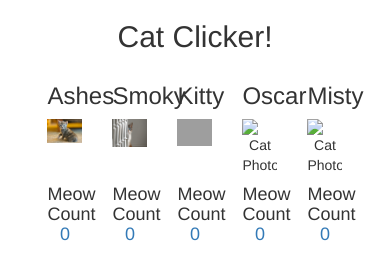
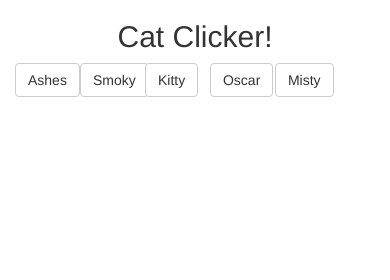
Before and after one commit to ahdeshpande/Cat-Clicker, a plain HTML site: page index.html in a window 390 px wide. Drawn offline with nearby package versions, Linux system fonts and the light colour scheme; grey boxes are pictures that could not be loaded.

Commit message:
Cat Clicker Premium

```diff
--- a/index.html
+++ b/index.html
@@ -1,4 +1,4 @@
-<!DOCTYPE>
+<!DOCTYPE html>
 <html>
 <head>
 	<title>
@@ -12,55 +12,12 @@
 			<h2 class="text-center">Cat Clicker!</h2>
 		</div>
 
-		<div class="row">
-			<div class="col-xs-2 col-xs-offset-1 text-center">
-				<figure>
-					<h3><figcaption class="cat-name-1"></figcaption></h3>
-					<img src="img/cat-1.jpg" alt="Cat Photo" name="cat-1" class="cat-image cat-1">
-				</figure>
-			</div>
-			<div class="col-xs-2 text-center">
-				<figure>
-					<h3><figcaption class="cat-name-2"></figcaption></h3>
-					<img src="img/cat-2.jpg" alt="Cat Photo" name="cat-2" class="cat-image cat-2">
-				</figure>
-			</div>
-			<div class="col-xs-2 text-center">
-				<figure>
-					<h3><figcaption class="cat-name-3"></figcaption></h3>
-					<img src="img/cat-3.jpg" alt="Cat Photo" name="cat-3" class="cat-image cat-3">
-				</figure>
-			</div>
-			<div class="col-xs-2 text-center">
-				<figure>
-					<h3><figcaption class="cat-name-4"></figcaption></h3>
-					<img src="img/cat-4.jpg" alt="Cat Photo" name="cat-4" class="cat-image cat-4">
-				</figure>
-			</div>
-			<div class="col-xs-2 text-center">
-				<figure>
-					<h3><figcaption class="cat-name-5"></figcaption></h3>
-					<img src="img/cat-5.jpg" alt="Cat Photo" name="cat-5" class="cat-image cat-5">
-				</figure>
-			</div>
+		<div class="row cat-list text-center">
 		</div>
-		<div class="row text-center">
-			<div class="col-xs-2 col-xs-offset-1">
-				<h4>Meow Count <span class="text-primary pet-count-cat-1">0</span></h4>
-			</div>
-			<div class="col-xs-2">
-				<h4>Meow Count <span class="text-primary pet-count-cat-2">0</span></h4>
-			</div>
-			<div class="col-xs-2">
-				<h4>Meow Count <span class="text-primary pet-count-cat-3">0</span></h4>
-			</div>
-			<div class="col-xs-2">
-				<h4>Meow Count <span class="text-primary pet-count-cat-4">0</span></h4>
-			</div>
-			<div class="col-xs-2">
-				<h4>Meow Count <span class="text-primary pet-count-cat-5">0</span></h4>
-			</div>
+
+		<div class="row cat-details text-center">
 		</div>
+
 	</div>
 
 	<script
--- a/js/click-me.js
+++ b/js/click-me.js
@@ -1,14 +1,127 @@
 $(document).ready(function(){
 
-	var cat_names = ['Ashes', 'Smoky', 'Kitty', 'Oscar', 'Misty']
+	var cat_data = [{
+		'id': 0,
+		'name': 'Ashes',
+		'img': 'cat-1.jpg',
+		'meow_count': 0
+	},{
+		'id': 1,
+		'name': 'Smoky',
+		'img': 'cat-2.jpg',
+		'meow_count': 0
+	},{
+		'id': 2,
+		'name': 'Kitty',
+		'img': 'cat-3.jpg',
+		'meow_count': 0
+	},{
+		'id': 3,
+		'name': 'Oscar',
+		'img': 'cat-4.jpg',
+		'meow_count': 0
+	},{
+		'id': 4,
+		'name': 'Misty',
+		'img': 'cat-5.jpg',
+		'meow_count': 0
+	}]
 
-	// Add names
-	for(var i=0; i<cat_names.length; i++){
-		$('.cat-name-' + (i+1)).text(cat_names[i])
+	var model = {
+		init: function(){
+			if (!localStorage.cats) {
+				localStorage.cats = JSON.stringify(cat_data);
+			}
+		},
+		getAllCats: function() {
+			return JSON.parse(localStorage.cats);
+		},
+		getCat: function(id){
+			cat = JSON.parse(localStorage.cats)[id]
+			return cat
+		},
+		increaseMeowCount(id){
+			cats = JSON.parse(localStorage.cats)
+			cats[id]['meow_count'] += 1
+			localStorage.cats = JSON.stringify(cats)
+			return cats[id]['meow_count']
+		}
 	}
 
-	$('.cat-image').on('click', function(){
-		$('.pet-count-' + $(this).attr('name')).text(parseInt($('.pet-count-' + $(this).attr('name')).text()) + 1)
-	})
+	var octopus = {
+		getAllCats: function() {
+			return model.getAllCats();
+		},
+		getCat: function(id) {
+			return model.getCat(id);
+		},
+		increaseMeowCount(id){
+			return model.increaseMeowCount(id)
+		},
+		init: function() {
+			model.init();
+			view.init();
+		}
+	}
 
+	var view = {
+		init: function() {
+			this.catList = $('.cat-list');
+			cats = octopus.getAllCats()
+			htmlStr = ''
+			for(var i=0; i<cats.length; i++){
+				htmlStr += '<div class="col-xs-2 text-center">' +
+				'<button class="btn btn-default" data-id=' + cats[i]['id'] + '>' +
+				cats[i]['name'] +
+				'</button>' +
+				'</div>'
+			}
+			this.catList.html(htmlStr)
+			view.render();
+		},
+		showCat:function(id){
+			cat = octopus.getCat(id)
+			this.catDetails = $('.cat-details');
+			htmlStr = ''
+
+			htmlStr += '<div class="col-xs-7 text-center cat-image">' +
+			'<figure><h3><figcaption class="cat-name-"' +
+			cat['id'] +
+			'>' +
+			cat['name'] +
+			'</figcaption></h3>' +
+			'<img src="img/' +
+			cat['img'] +
+			'" alt="Cat Photo" data-id="' +
+			cat['id'] +
+			'" class="cat-image cat-' +
+			cat['id'] +
+			'">' +
+			'</figure>' +
+			'</div>' +
+			'<div class="col-xs-7 text-center">' +
+			'<h4>Meow Count <span class="text-primary pet-count-cat-' +
+			cat['id'] +
+			'">' +
+			cat['meow_count'] +
+			'</span></h4>' +
+			'</div>'
+
+			this.catDetails.html(htmlStr)
+			view.render()
+		},
+		render: function(){
+			$('.cat-list button').on('click', function(elem){
+				elem.preventDefault();
+				view.showCat($(this).attr('data-id'))
+			})
+
+			$('.cat-image').on('click', function(elem){
+				elem.preventDefault();
+				meow_count = octopus.increaseMeowCount($(this).attr('data-id'))
+				$('.pet-count-cat-' + $(this).attr('data-id')).text(meow_count)
+			})
+		}
+	}
+	octopus.init()
 })
```
